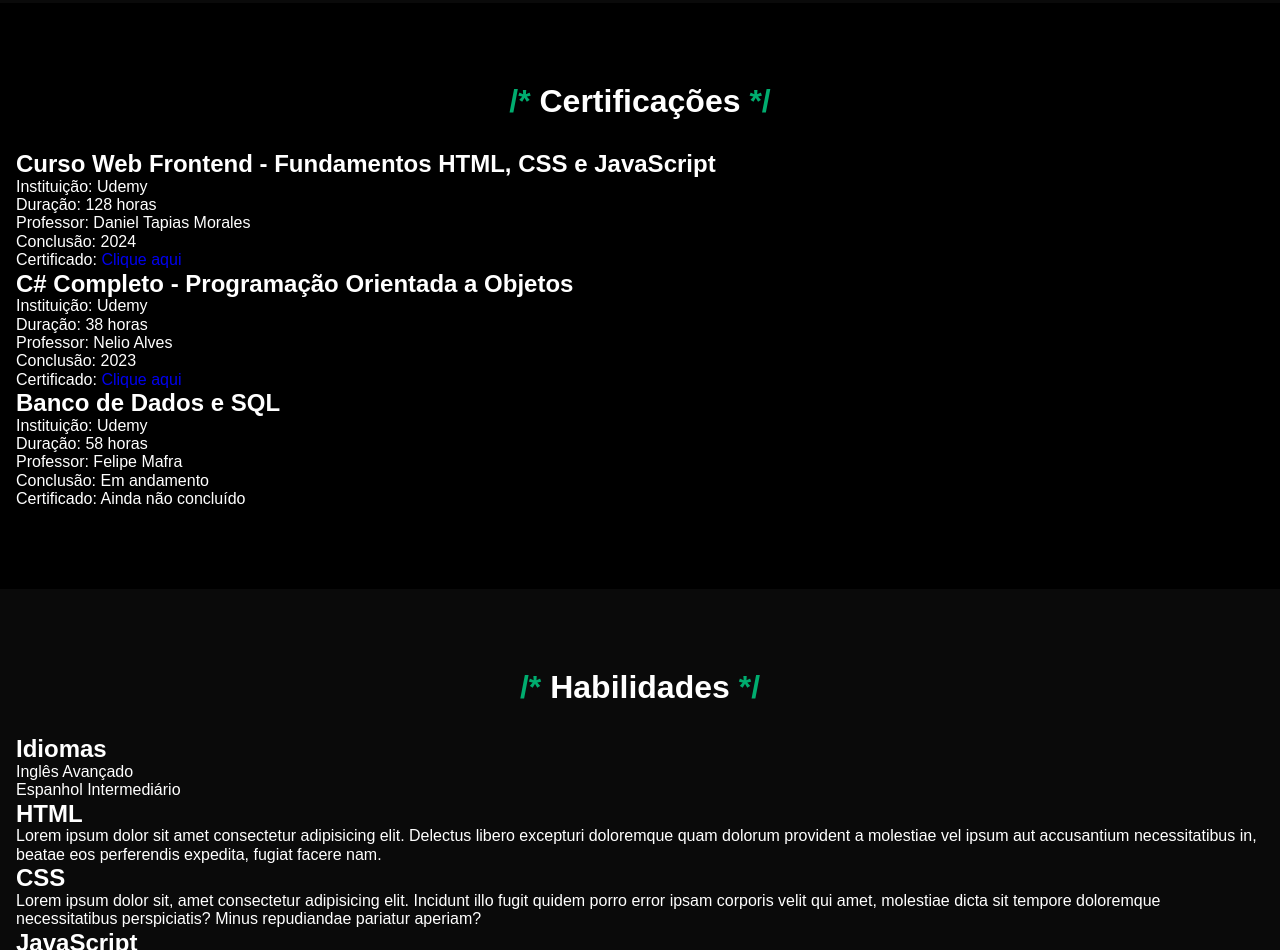
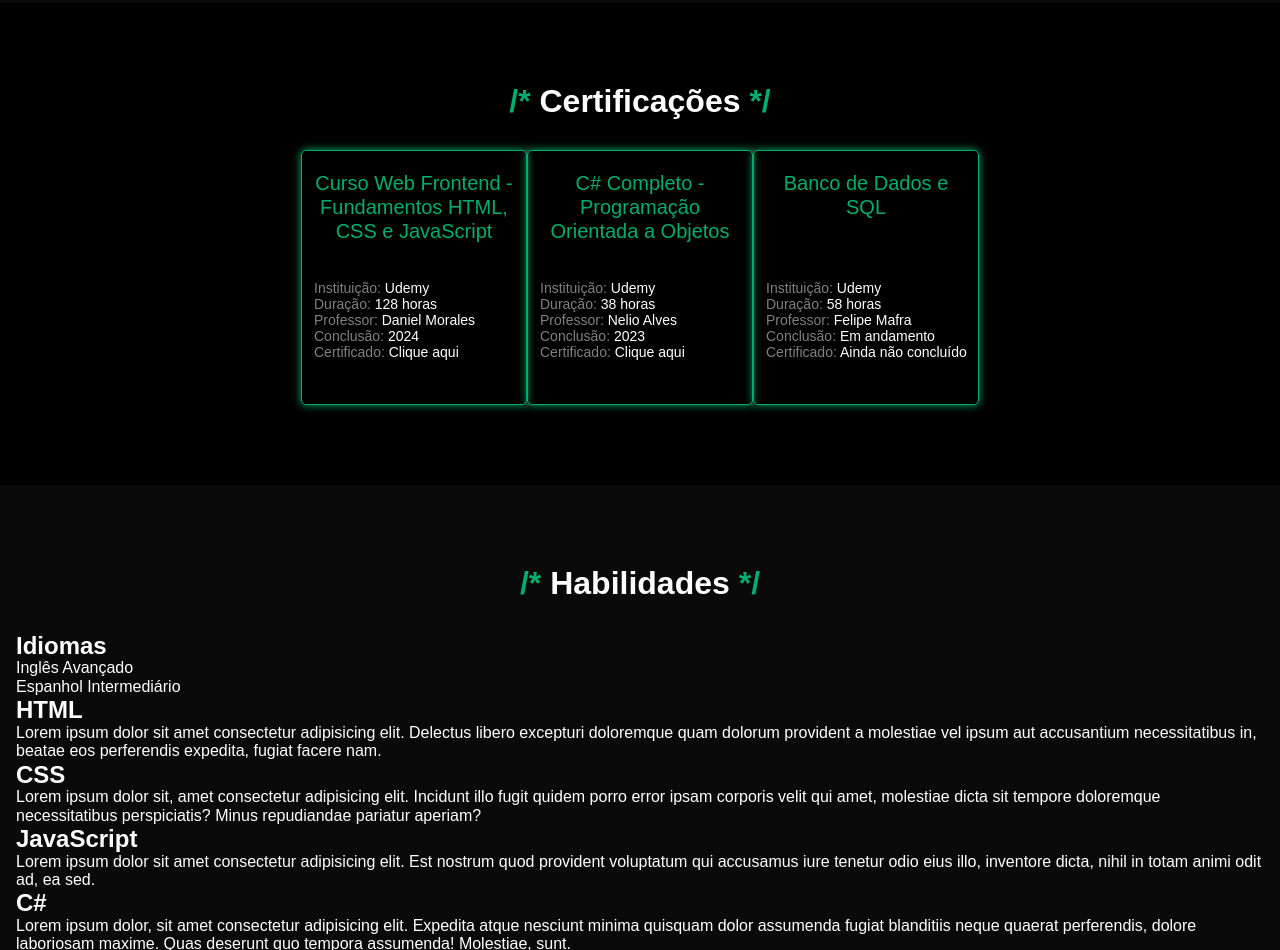
Before and after one commit to lucaszocca98/siteLucasZocca, a plain HTML site: page index.html in a window 1280 px wide. Shown: the part 1695-2645 px from the top of the page. Drawn offline with Linux system fonts and the light colour scheme.

Commit message:
Adicionado CSS em Certificações

```diff
--- a/index.html
+++ b/index.html
@@ -110,35 +110,41 @@
     <div class="container dark-color zero-spaces">
         <h1 class="white-color margin-h1"><span class="comment-detail">/* </span>Certificações<span class="comment-detail"> */</span></h1>
         <div class="slider padding-pageSections">
-            <article class="white-color">
-                <h2>Curso Web Frontend - Fundamentos HTML, CSS e JavaScript</h2>
-                <p><span>Instituição: </span>Udemy</p>
-                <p><span>Duração: </span>128 horas</p>
-                <p><span>Professor: </span>Daniel Tapias Morales</p>
-                <p><span>Conclusão: </span>2024</p>
-                <p><span>Certificado: </span><a href="https://www.udemy.com/certificate/UC-f627edf2-80f3-423d-9ff4-8cb4163b8131/" target="_blank">Clique aqui</a></p>
+            <article class="white-color certification-container">
+                <h2 class="centification-title">Curso Web Frontend - Fundamentos HTML, CSS e JavaScript</h2>
+                <div class="certification-flex">
+                    <p><span class="grey-color">Instituição: </span>Udemy</p>
+                    <p><span class="grey-color">Duração: </span>128 horas</p>
+                    <p><span class="grey-color">Professor: </span>Daniel Morales</p>
+                    <p><span class="grey-color">Conclusão: </span>2024</p>
+                    <p><span class="grey-color">Certificado: </span><a class="white-color" href="https://www.udemy.com/certificate/UC-f627edf2-80f3-423d-9ff4-8cb4163b8131/" target="_blank">Clique aqui</a></p>
+                </div>
             </article>
 
-            <article class="white-color">
-                <h2>C# Completo - Programação Orientada a Objetos</h2>
-                <p><span>Instituição: </span>Udemy</p>
-                <p><span>Duração: </span>38 horas</p>
-                <p><span>Professor: </span>Nelio Alves</p>
-                <p><span>Conclusão: </span>2023</p>
-                <p><span>Certificado: </span><a href="https://www.udemy.com/certificate/UC-7f461045-1e11-4b46-958a-d6d303fbd3e9/" target="_blank">Clique aqui</a></p>
+            <article class="white-color certification-container">
+                <h2 class="centification-title">C# Completo - Programação Orientada a Objetos</h2>
+                <div class="certification-flex">
+                    <p><span class="grey-color">Instituição: </span>Udemy</p>
+                    <p><span class="grey-color">Duração: </span>38 horas</p>
+                    <p><span class="grey-color">Professor: </span>Nelio Alves</p>
+                    <p><span class="grey-color">Conclusão: </span>2023</p>
+                    <p><span class="grey-color">Certificado: </span><a class="white-color" href="https://www.udemy.com/certificate/UC-7f461045-1e11-4b46-958a-d6d303fbd3e9/" target="_blank">Clique aqui</a></p>
+                </div>
             </article>
 
-            <article class="white-color">
-                <h2>Banco de Dados e SQL</h2>
-                <p><span>Instituição: </span>Udemy</p>
-                <p><span>Duração: </span>58 horas</p>
-                <p><span>Professor: </span>Felipe Mafra</p>
-                <p><span>Conclusão: </span>Em andamento</p>
-                <p><span>Certificado: </span>Ainda não concluído</p>
+            <article class="white-color certification-container">
+                <h2 class="centification-title">Banco de Dados e SQL</h2>
+                <div class="certification-flex">
+                    <p><span class="grey-color">Instituição: </span>Udemy</p>
+                    <p><span class="grey-color">Duração: </span>58 horas</p>
+                    <p><span class="grey-color">Professor: </span>Felipe Mafra</p>
+                    <p><span class="grey-color">Conclusão: </span>Em andamento</p>
+                    <p><span class="grey-color">Certificado: </span>Ainda não concluído</p>
+                </div>
             </article>
 
-            <span class="prev" style="display: none;"><i class="fas fa-angle-left fa-4x"></i></span>
-            <span class="next" style="display: none;"><i class="fas fa-angle-right fa-4x"></i></span>
+            <span  class="prev white-color" style="display: none;"><i class="fas fa-angle-left fa-4x"></i></span>
+            <span class="next white-color" style="display: none;"><i class="fas fa-angle-right fa-4x"></i></span>
         </div>
     </div>
 
--- a/styles/main.css
+++ b/styles/main.css
@@ -257,7 +257,43 @@ a{
     font-size: 18px;
 }
 
+/* Certificações */
 
+.centification-title{
+    color: var(--greenColor);
+    font-weight: normal;
+    font-size: 20px;
+    line-height: 1.2;
+    margin-right: 12px;
+    margin-top: 20px;
+    text-align: center;
+}
+
+.grey-color{
+    color: grey;
+}
+
+.certification-container{
+    display: flex;
+    flex-direction: column;
+    border: 1px solid var(--greenColor);
+    box-shadow: 0 0 8px var(--greenColor);
+    border-radius: 5px;
+    width: 226px;
+    height: 255px;
+    padding: 0 0 40px 12px;
+}
+
+.slider{
+    display: flex;
+    justify-content: center;
+}
+
+.certification-flex{
+    font-size: 14px;
+    margin-bottom: 4px;
+    margin-top: auto;
+}
 
 
 
```
